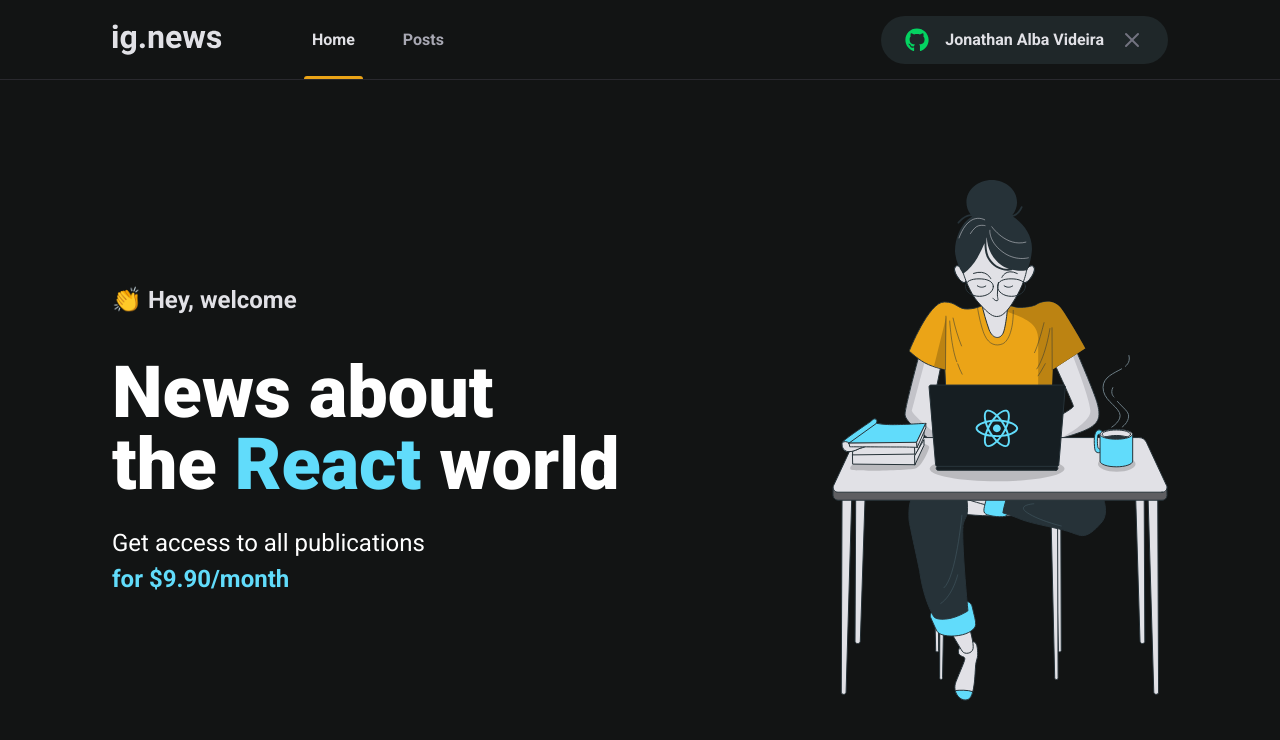
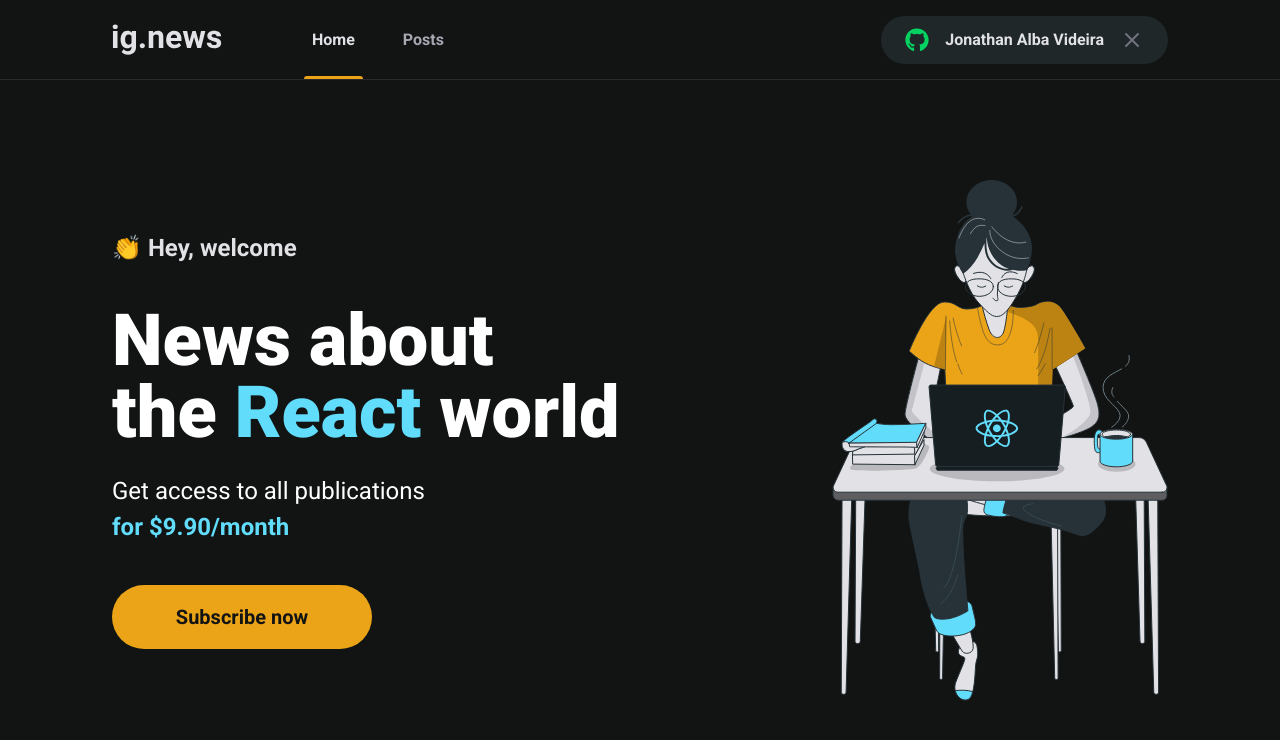
Before and after one commit to ajvideira/rocketseat-ignite-reactjs-ignews, a Next.js app: page / in a window 1280 px wide. Shown: the top 740 px of the page. Built offline with nearby package versions, Linux system fonts and the light colour scheme.

Commit message:
Creating SubscribeButton

```diff
--- /dev/null
+++ b/src/components/SubscribeButton/index.tsx
@@ -0,0 +1,5 @@
+import styles from './styles.module.scss';
+
+export function SubscribeButton() {
+  return <button className={styles.container}>Subscribe now</button>;
+}
--- /dev/null
+++ b/src/components/SubscribeButton/styles.module.scss
@@ -0,0 +1,22 @@
+.container {
+  height: 4rem;
+  width: 16.25rem;
+  border: 0;
+  border-radius: 4rem;
+  background: var(--yellow-500);
+  color: var(--gray-900);
+
+  font-size: 1.25rem;
+  font-weight: 700;
+  line-height: 1.5rem;
+
+  display: flex;
+  align-items: center;
+  justify-content: center;
+
+  transition: filter 0.2s;
+
+  &:hover {
+    filter: brightness(0.8);
+  }
+}
--- a/src/pages/home.module.scss
+++ b/src/pages/home.module.scss
@@ -12,7 +12,7 @@
 .hero {
   max-width: 600px;
 
-  p:first-child {
+  > span {
     font-size: 1.5rem;
     font-weight: 700;
     line-height: 2.125rem;
@@ -30,7 +30,7 @@
     }
   }
 
-  p:last-child {
+  p {
     font-size: 1.5rem;
     line-height: 2.25rem;
     margin-top: 1.5rem;
@@ -40,4 +40,8 @@
       font-weight: 700;
     }
   }
+
+  button {
+    margin-top: 2.5rem;
+  }
 }
--- a/src/pages/index.tsx
+++ b/src/pages/index.tsx
@@ -1,4 +1,5 @@
 import Head from 'next/head';
+import { SubscribeButton } from '../components/SubscribeButton';
 
 import styles from './home.module.scss';
 
@@ -10,7 +11,7 @@
       </Head>
       <main className={styles.container}>
         <article className={styles.hero}>
-          <p>👏 Hey, welcome</p>
+          <span>👏 Hey, welcome</span>
           <h1>
             News about
             <br />
@@ -21,6 +22,7 @@
             <br />
             <span>for $9.90/month</span>
           </p>
+          <SubscribeButton />
         </article>
         <img src="/images/avatar.svg" alt="Girl coding" />
       </main>
```
